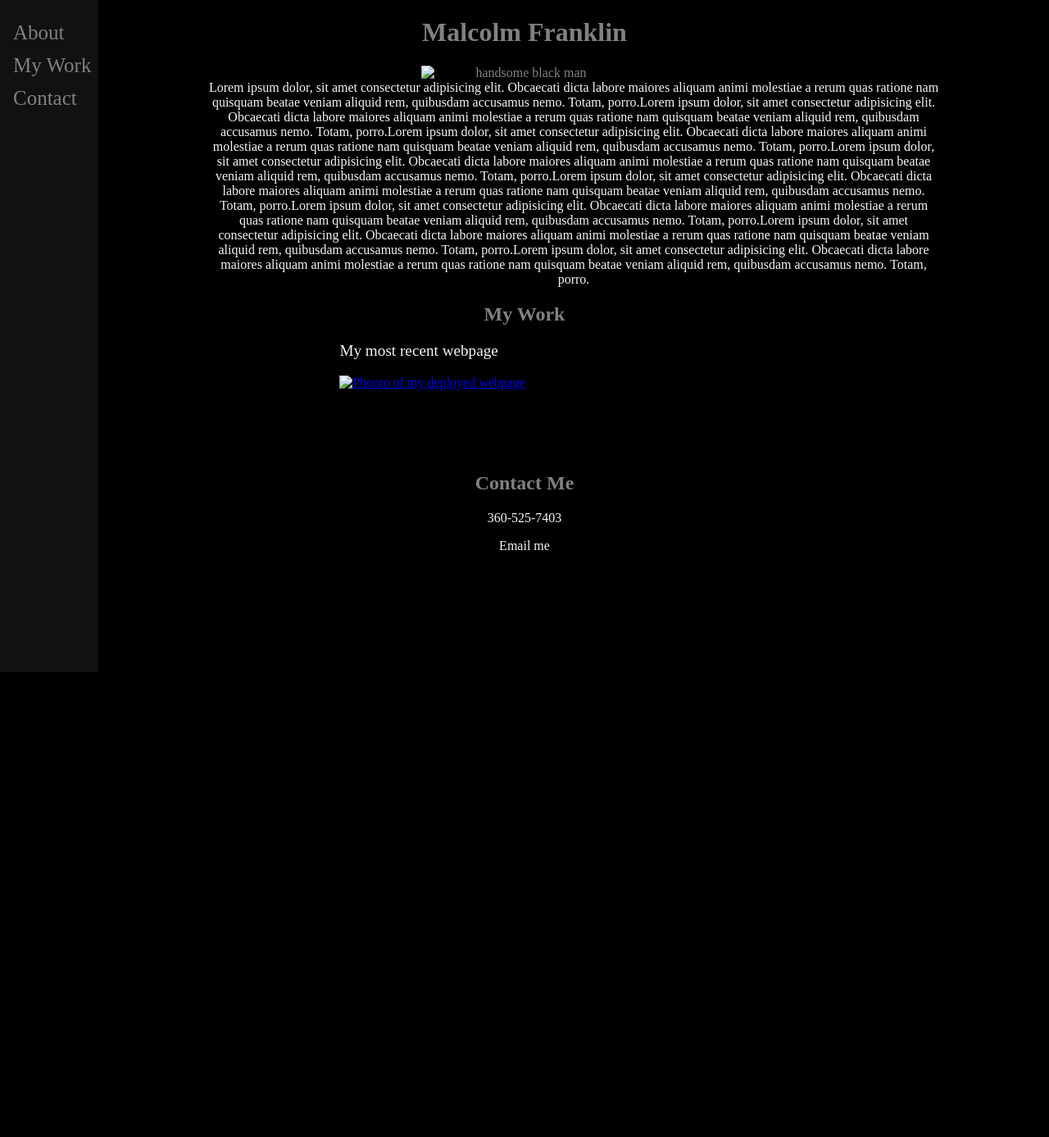
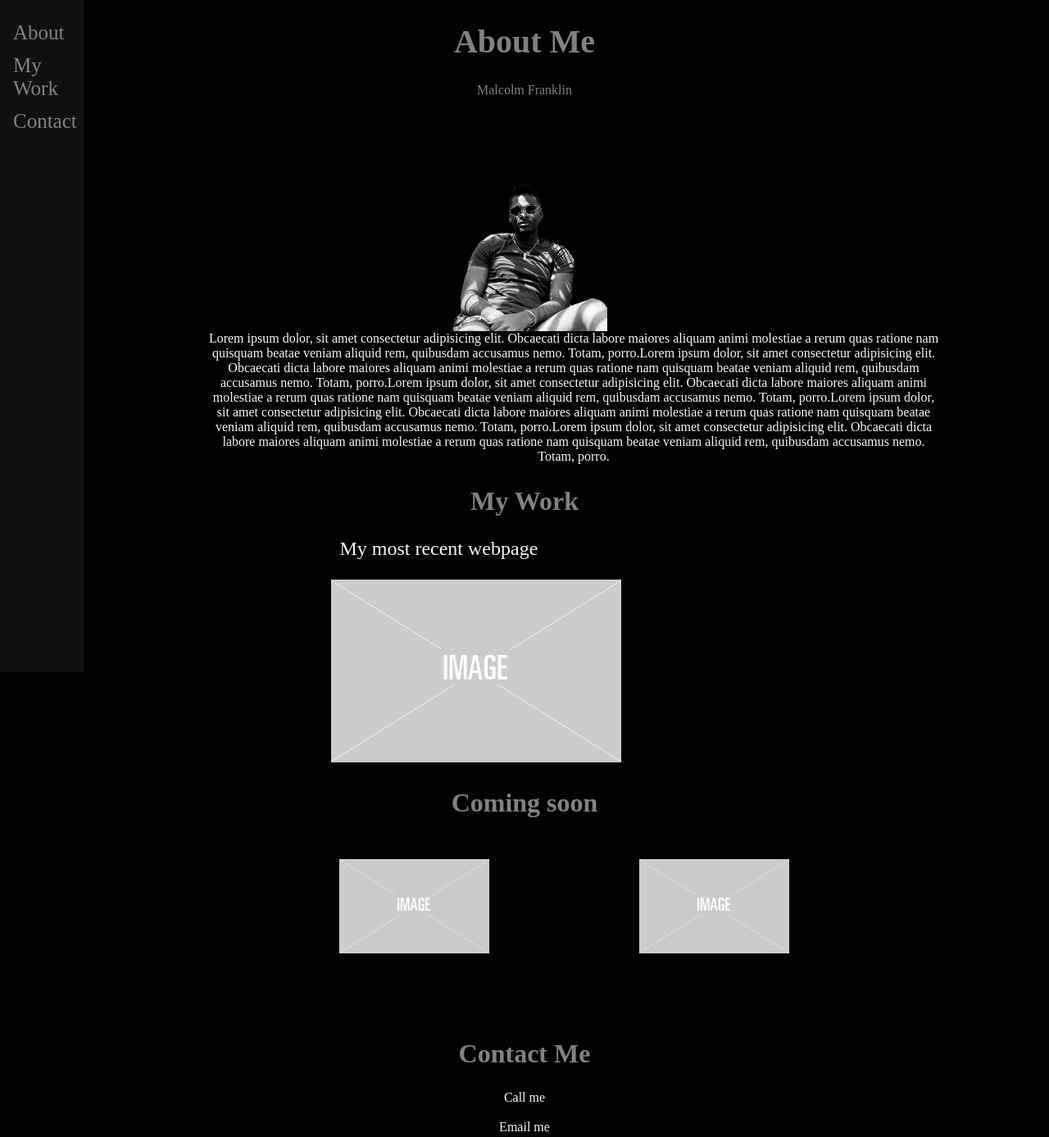
Before and after one commit to MmalcolmM/my-portfolio, a plain HTML site: page index.html in a window 1280 px wide. Shown: the whole page at 82% size. Before the commit the page ends 800 px from the top, so only its background shows below. Drawn offline with Linux system fonts and the light colour scheme.

Commit message:
Updated HTML, CSS and the README.MD files

```diff
--- a/assets/css/style.css
+++ b/assets/css/style.css
@@ -5,7 +5,7 @@ body {
 /* The sidebar menu */
 .side-nav-bar{
     height: 100%; /* Full-height: remove this if you want "auto" height */
-    width: 120px; /* Set the width of the sidebar */
+    width: 8%; /* Set the width of the sidebar */
     position: fixed; /* Fixed Sidebar (stay in place on scroll) */
     z-index: 1; /* Stay on top */
     top: 0; /* Stay at the top */
@@ -40,10 +40,13 @@ body {
     text-align: center;
     color: #818181;
 }
+h1 {
+  font-size: 5vh;
+}
 
 header img {
-    width: 25%;
-    height: 5%;
+    max-width: 20%;
+    height: 0%;
     display: block;
     margin-left: auto;
     margin-right: auto;
@@ -59,16 +62,30 @@ figcaption {
 h2 {
     text-align: center;
     color: #818181;
+    font-size: 4vh;
 
 }
 #first-project {
-    font-size: larger;
+    font-size: 3vh;
     margin-left: 280px;
     color: whitesmoke;
 }
+#first-live-site{
+  max-width: 100%;
+}
 #module-one {
-    width: 30%;
-    margin-left: 280px;
+    width: 35%;
+    margin-left: 270px;
+}
+.coming-soon {
+  display: flex;
+  color: whitesmoke;
+  margin-left: 280px;
+  margin-top: 50px;
+
+}
+.coming-soon img{
+  width: 50%
 }
 .contact {
   margin-top: 100px;
@@ -82,9 +99,11 @@ footer a{
   text-decoration: none;
 }
  /* On smaller screens, where height is less than 450px, change the style of the sidebar (less padding and a smaller font size) */
- @media screen and (max-height: 450px) {
-  .sidenav {padding-top: 15px;}
-  .sidenav a {font-size: 18px;}
+ @media screen and (max-height: 760px) {
+  .side-nav-bar {padding-top: 15px;}
+  .side-nav-bar a {font-size: 18px;}
+  .side-nav-bar {margin: 50px;}
+
 }
 /* Default styles for your webpage */
 .container {
@@ -96,5 +115,6 @@ footer a{
 @media only screen and (max-width: 768px) {
   .container {
       width: 200%; /* Adjust the width as needed for smaller screens */
+      background-color: lightblue; /* changing the background color to make sure the media query is actually working */
   }
 }
--- a/index.html
+++ b/index.html
@@ -10,16 +10,19 @@
 
 <body>
     <!-- Side navigation -->
-    <div class="side-nav-bar">
+    <nav class="side-nav-bar">
         <a href="#about">About</a˜>
             <a href="#my-work">My Work</a>
             <a href="#contact">Contact</a>
-    </div>
-    <main>
+    </nav>
+
     <div class="container">
         <header>
-            <h1 id="about">Malcolm Franklin</h1>
-            <img src="./assets/photos/module 2 photos/MAlcolm.jpg" alt="handsome black man">
+            <h1 class="main-heading" id="about">About Me</h1>
+            <p>Malcolm Franklin</p>
+            <img src="./assets/images/MAlcolm.jpg" alt="handsome black man">
+        </header>
+        <main>
             <div id="about-text">
                 <figcaption> Lorem ipsum dolor, sit amet consectetur adipisicing elit. Obcaecati dicta labore maiores
                     aliquam animi molestiae a rerum quas ratione nam quisquam beatae veniam aliquid rem, quibusdam
@@ -37,30 +40,28 @@
                     adipisicing
                     elit. Obcaecati dicta labore maiores aliquam animi molestiae a rerum quas ratione nam quisquam
                     beatae
-                    veniam aliquid rem, quibusdam accusamus nemo. Totam, porro.Lorem ipsum dolor, sit amet consectetur
-                    adipisicing elit. Obcaecati dicta labore maiores aliquam animi molestiae a rerum quas ratione nam
-                    quisquam beatae veniam aliquid rem, quibusdam accusamus nemo. Totam, porro.Lorem ipsum dolor, sit
-                    amet
-                    consectetur adipisicing elit. Obcaecati dicta labore maiores aliquam animi molestiae a rerum quas
-                    ratione nam quisquam beatae veniam aliquid rem, quibusdam accusamus nemo. Totam, porro.Lorem ipsum
-                    dolor, sit amet consectetur adipisicing elit. Obcaecati dicta labore maiores aliquam animi molestiae
-                    a
-                    rerum quas ratione nam quisquam beatae veniam aliquid rem, quibusdam accusamus nemo. Totam, porro.
+                    veniam aliquid rem, quibusdam accusamus nemo. Totam, porro.
                 </figcaption>
             </div>
-        </header>
+
             <section class="mywork">
                 <h2 id="my-work">My Work</h2>
                 <p id="first-project">My most recent webpage</p>
                 <a href="https://mmalcolmm.github.io/first-challenge/" target="_blank"><img
-                    src="assets/photos/module 2 photos/img-placeholder.webp" alt="Phooto of my deployed webpage"
+                        src="assets/images/img-placeholder.webp" alt="Phooto of my deployed webpage"
                         id="module-one"></a>
+                <h2> Coming soon</h2>
+                <div class="coming-soon">
+                    <a href=""><img src="./assets/images/img-placeholder.webp" alt="img-placeholder"></a>
+                    <a href=""><img src="./assets/images/img-placeholder.webp" alt="img-placeholder"></a>
+                </div>
+
                 <!-- target blank makes the link open in a new tab. img tag needs to be wrapped in an a tag in order for the img to work as a link-->
             </section>
             <section class="contact">
                 <h2 id="contact">Contact Me</h2>
                 <footer>
-                <p>360-525-7403</p>
+                    <a href="tel:3605267403">Call me</a><br><br>
                     <a href="mailto:mac.mac5@yahoo.com">Email me</a>
                 </footer>
             </section>
@@ -70,4 +71,4 @@
 
 </body>
 
-</html>
+</html>√
--- /dev/null
+++ b/reset-css/reset.css
@@ -0,0 +1,41 @@
+* {
+  margin: 0;
+  padding: 0;
+  box-sizing: border-box;
+}
+
+html {
+  height: 100%;
+}
+
+body {
+  min-height: 100%;
+  line-height: 1;
+  font-family: sans-serif;
+}
+
+h1,
+h2,
+h3,
+h4,
+h5,
+h6 {
+  font-size: 100%;
+}
+
+input,
+select,
+option,
+optgroup,
+textarea,
+button,
+pre,
+code {
+  font-size: 100%;
+  font-family: inherit;
+}
+
+ol,
+ul {
+  list-style: none;
+}
```
Also changed, not shown: 2 other files. Lines whose indentation alone changed are shown as unchanged.
